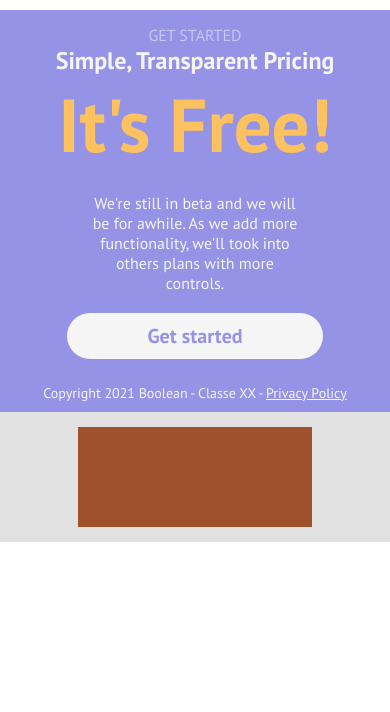
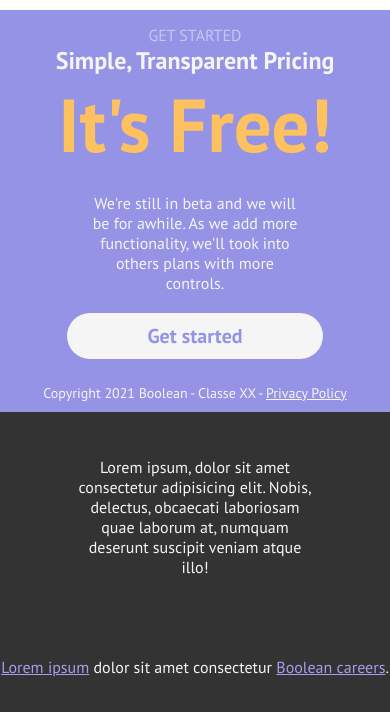
Before and after one commit to matteocenci/htmlcss-responsive-layout, a plain HTML site: page index.html in a window 390 px wide. Shown: the part 9346-10058 px from the top of the page. Before the commit the page ends 9888 px from the top, so only its background shows below. Drawn offline with Linux system fonts and the light colour scheme.

Commit message:
feat: footer done and responsive, last check and completed

```diff
--- a/css/style.css
+++ b/css/style.css
@@ -507,15 +507,33 @@ img {
 
 .footer-container{
     display: flex;
+    flex-direction: column;
+    align-items: center;
+
     justify-content: center;
 
-    background-color: #2222;
+    background-color: #333333;
 }
 
 .content{
     width: 60%;
-    margin: 15px 0;
+    margin: 45px 0;
+    color: #f5f5f5;
 
-    height: 100px;
-    background-color: sienna;
+    /* height: 100px; */
+    /* background-color: sienna; */
 }
+
+.content p {
+    text-align: center;
+}
+
+.content-copy {
+    text-align: center;
+    margin: 35px 0;
+    color: #f5f5f5;
+}
+
+.content-copy a {
+    color: #A49FEE;
+}
--- a/index.html
+++ b/index.html
@@ -340,23 +340,30 @@
                 <div id="copyright">
                     Copyright 2021 Boolean - Classe XX - <a href="">Privacy Policy</a>
                 </div>
-
-
             </div>
             <!-- /Sixth Section -->
-
         </div>
+    </main>
+    <!-- /Main -->
 
 
 
-    </main>
-    <!-- /Main -->
+
+
+
 
     <!-- Footer     -->
     <footer>
         <div class="footer-container">
             <div class="content">
+                <p>
+                    Lorem ipsum, dolor sit amet consectetur adipisicing elit. Nobis, delectus, obcaecati laboriosam quae laborum at, numquam deserunt suscipit veniam atque illo!
+                </p>
 
+            </div>
+
+            <div class="content-copy">
+                <a href="">Lorem ipsum</a> dolor sit amet consectetur <a href="">Boolean careers</a>.
             </div>
         </div>
 
```
